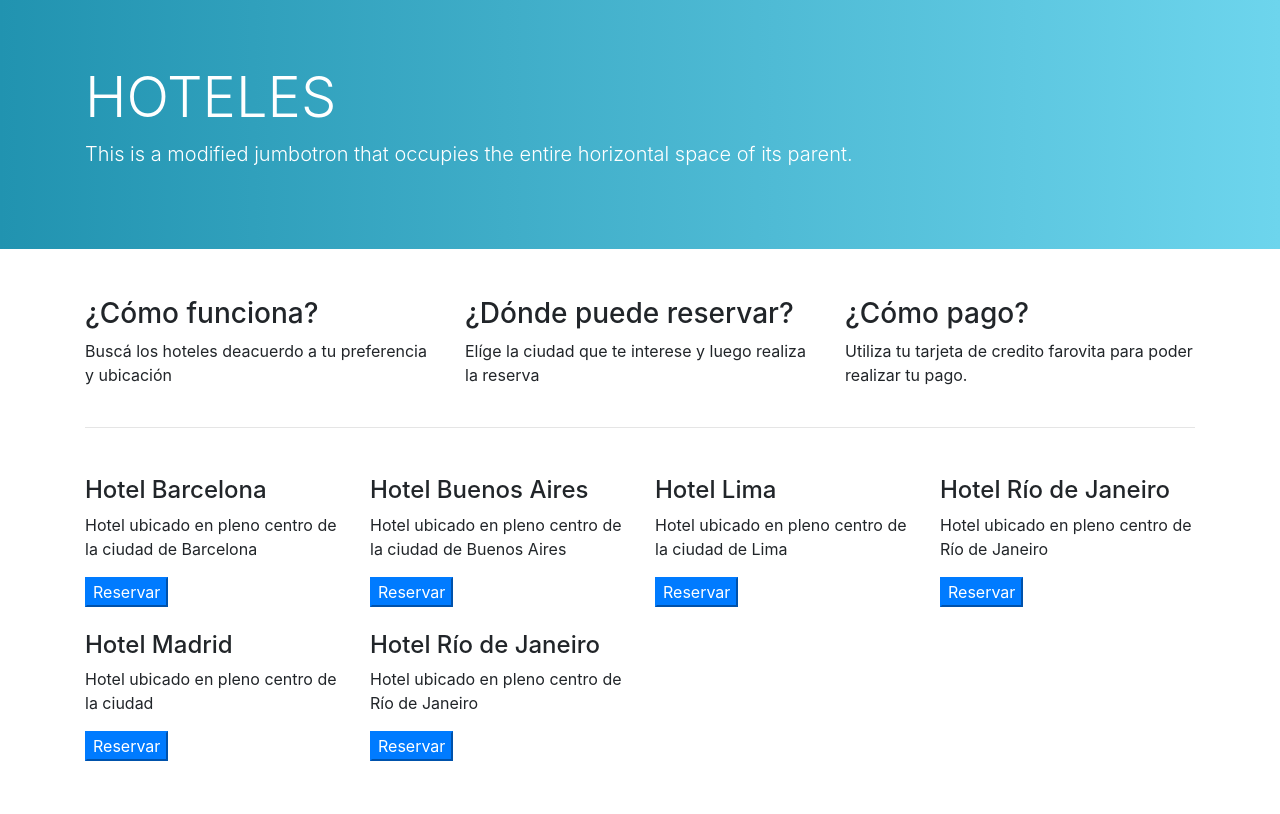
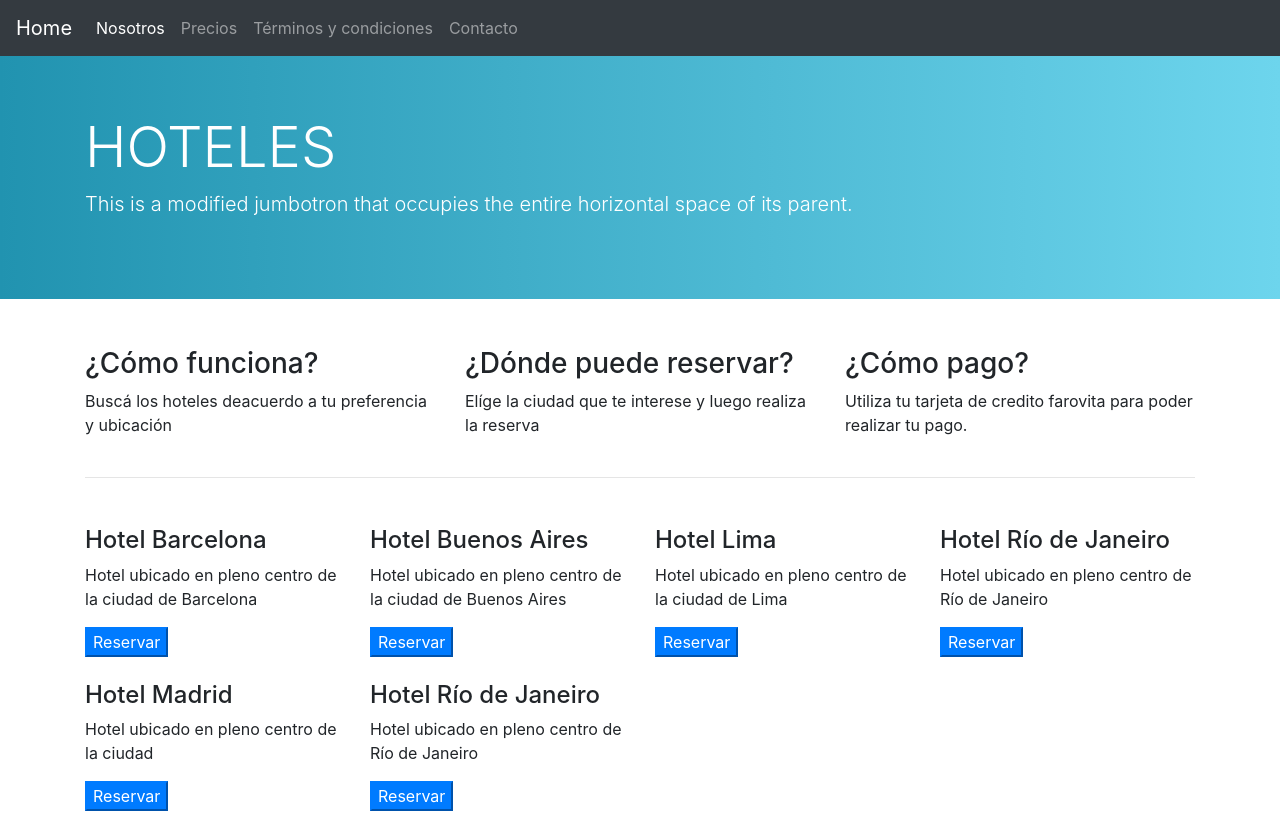
Before and after one commit to StyvenSoft/guia-hoteles, a website: page index.html in a window 1280 px wide. Shown: the top 814 px of the page. Drawn offline with nearby package versions, Linux system fonts and the light colour scheme.

Commit message:
create navbar black

```diff
--- a/css/main.css
+++ b/css/main.css
@@ -2,6 +2,7 @@
     background: -webkit-linear-gradient(to right, #2193b0, #6dd5ed); /* Chrome 10-25, Safari 5.1-6 */
     background: linear-gradient(to right, #2193b0, #6dd5ed); /* W3C, IE 10+/ Edge, Firefox 16+, Chrome 26+, Opera 12+, Safari 7+ */
     color: #fff;
+    margin-top: 50px;
 }
 a {
     color: var(--white);
--- a/index.html
+++ b/index.html
@@ -11,6 +11,29 @@
     <title>Guía hoteles</title>
   </head>
   <body>
+    <nav class="navbar navbar-expand-md navbar-dark bg-dark fixed-top">
+      <!-- Navbar content -->
+      <a class="navbar-brand" href="#">Home</a>
+      <button class="navbar-toggler" type="button" data-toggle="collapse" data-target="#navbarNav" aria-controls="navbarNav" aria-expanded="false" aria-label="Toggle navigation">
+        <span class="navbar-toggler-icon"></span>
+      </button>
+      <div class="collapse navbar-collapse" id="navbarNav">
+        <ul class="navbar-nav">
+          <li class="nav-item active">
+            <a class="nav-link" href="#">Nosotros <span class="sr-only">(current)</span></a>
+          </li>
+          <li class="nav-item">
+            <a class="nav-link" href="#">Precios</a>
+          </li>
+          <li class="nav-item">
+            <a class="nav-link" href="#">Términos y condiciones</a>
+          </li>
+          <li class="nav-item">
+            <a class="nav-link" href="#">Contacto</a>
+          </li>
+        </ul>
+      </div>
+    </nav>
     <div class="jumbotron jumbotron-fluid">
       <div class="container">
         <h1 class="display-4 text-uppercase">Hoteles</h1>
```
